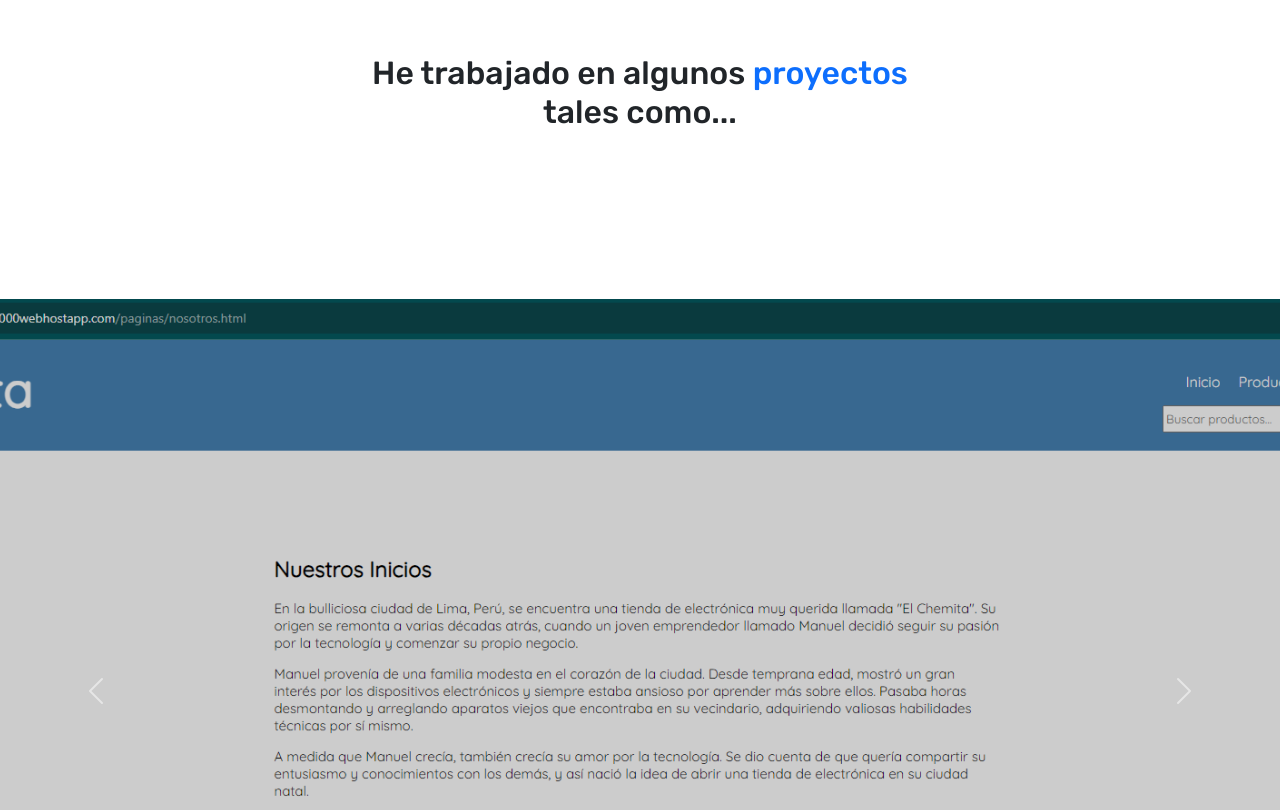
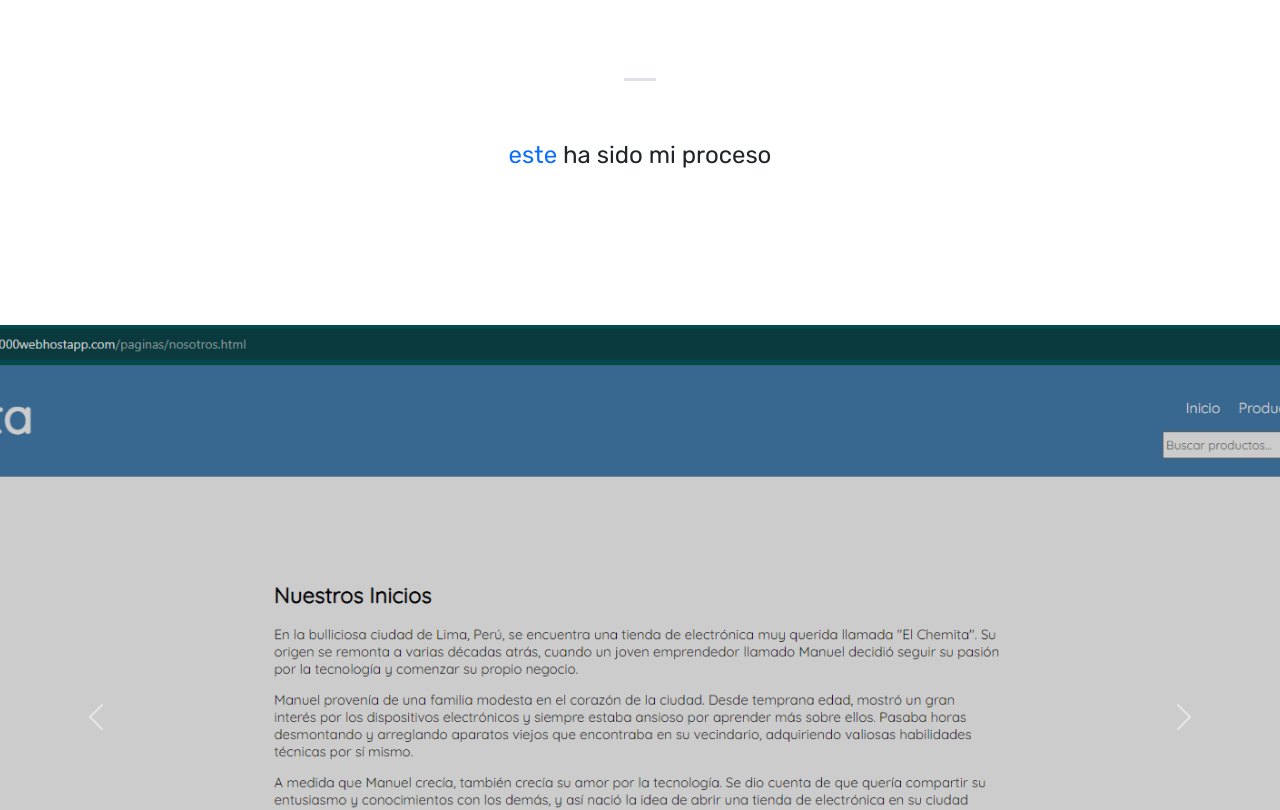
Before and after one commit to kevin66777/web, a plain HTML site: page index.html in a window 1280 px wide. Shown: the part 1922-2732 px from the top of the page. Drawn offline with nearby package versions, Linux system fonts and the light colour scheme; a web font is replaced by a local one.

Commit message:
Update index.html

```diff
--- a/index.html
+++ b/index.html
@@ -15,9 +15,7 @@
     <title>Hola! soy Kevin.</title>
   </head>
   <body>
-  <!--========================================================== -->
-                        <!-- ENCABEZADO -->
-  <!--========================================================== -->
+
     <header class="container-fluid bg-secondary d-flex justify-content-center py-2">
         <p class="text-light mb-0 fs-7">Contactame +51 937 391 405</p>
     </header>
@@ -52,7 +50,7 @@
         </div>
       </nav>
 
-    <!-- SECCION INICIO -->
+
     <section id="inicio" class="inicio">
         <div class="contenido-banner">
             <div class="contenedor-img">
@@ -71,9 +69,7 @@
     </section>
     <br><br><br>
 
-    <!--========================================================== -->
-                        <!-- INTRODUCCION DE SERVICIOS-->
-    <!--========================================================== -->
+
 
 
     <section class="d-flex flex-column justify-content-center align-items-center pt-5  text-center w-50 m-auto" id="intro">
@@ -83,10 +79,6 @@
      </p>
      <br><br><br>
     </section>
-
-   <!--========================================================== -->
-                        <!-- TIPOS DE SERVICIOS-->
-    <!--========================================================== -->
 
 
 <section class="w-100">
@@ -131,15 +123,17 @@
         </div>
     </div>
 </section>
-<br><br><br>
+<br><br>
 
-<!--========================================================== -->
-                        <!-- SLIDER DE IMAGENES-->
-<!--========================================================== -->
+
 <br>
 <div class="container w-50 m-auto text-center" id="equipo">
-    <h1 class="mb-5 fs-2">He trabajado en algunos <span class="text-primary">proyectos</span> tales como...</h1>
-    <p class="fs-4"></p>
+  <section class="d-flex flex-column justify-content-center align-items-center pt-5  text-center w-50 m-auto" id="intro">
+    <h1 class="p-3 fs-2 border-top border-3" class="text-primary mb-4" id="typewriter2" style="white-space: nowrap;"></h1>
+  </section>
+  <p class="p-3  fs-4">
+    <span class="text-primary">este</span> ha sido mi proceso
+</p>
 </div><br><br><br><br><br>
 
 <div id="carousel" class="carousel slide" data-bs-ride="carousel">
@@ -185,9 +179,7 @@
 </div>
 
 
-<!--========================================================== -->
-                        <!-- SECCION CONTACTOS-->
-<!--========================================================== -->
+
 
 <section id="seccion-contacto" class="border-bottom border-secondary border-2">
   <div id="bg-contactos">
@@ -197,9 +189,7 @@
   </div>
 
 
-<!--========================================================== -->
-                      <!-- CONTENEDOR DEL FORMULARIO -->
-<!--========================================================== -->
+
 
   <div class="container  border-top border-primary " style="max-width: 500px" id="contenedor-formulario">
       <div class="text-center mb-4" id="titulo-formulario">
@@ -239,9 +229,6 @@
 </section>
 
 
-<!--========================================================== -->
-                        <!--FOOTER-->
-<!--========================================================== -->
 
 
 <footer class="w-100  d-flex  align-items-center justify-content-center flex-wrap">
```
